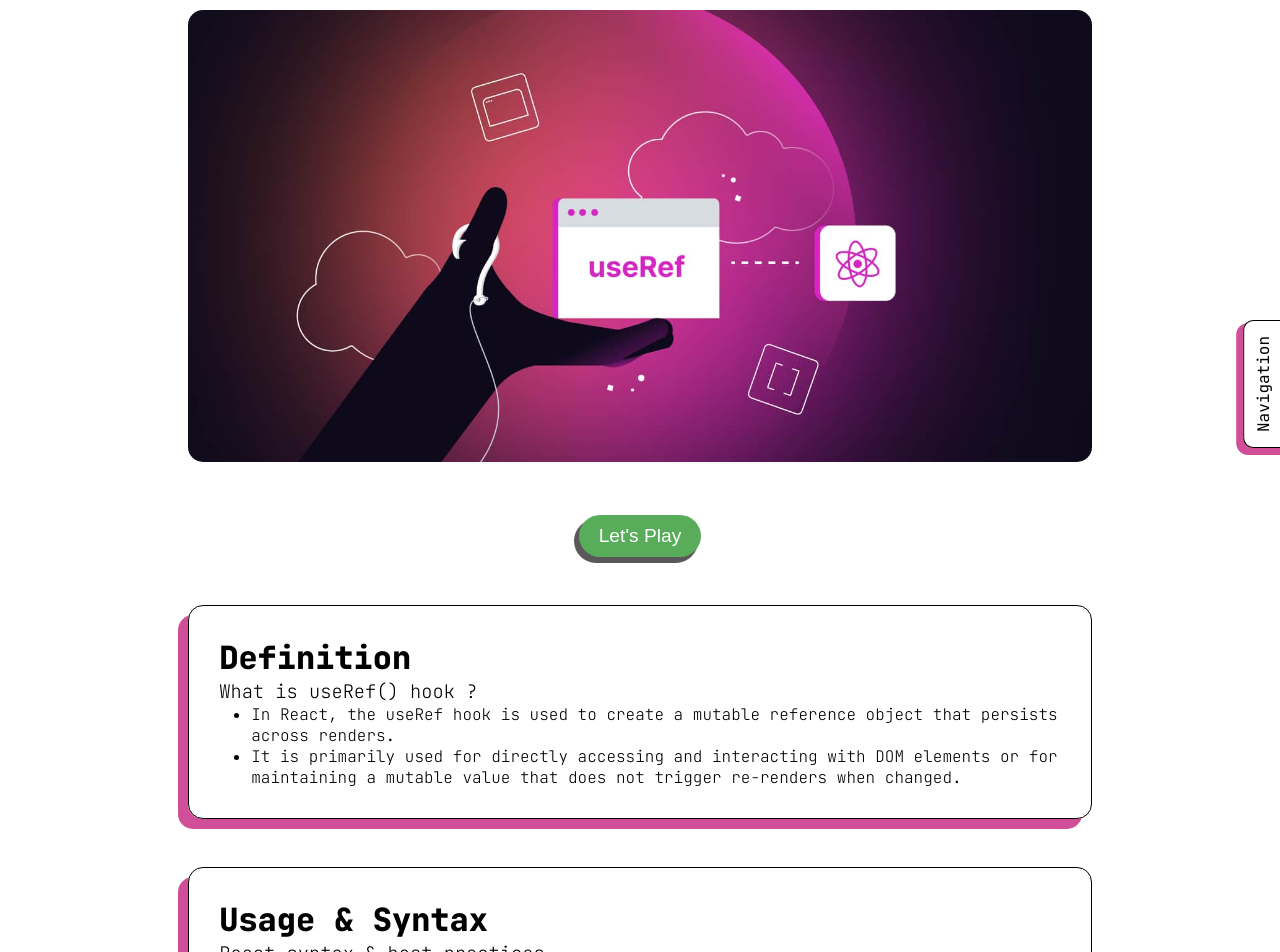
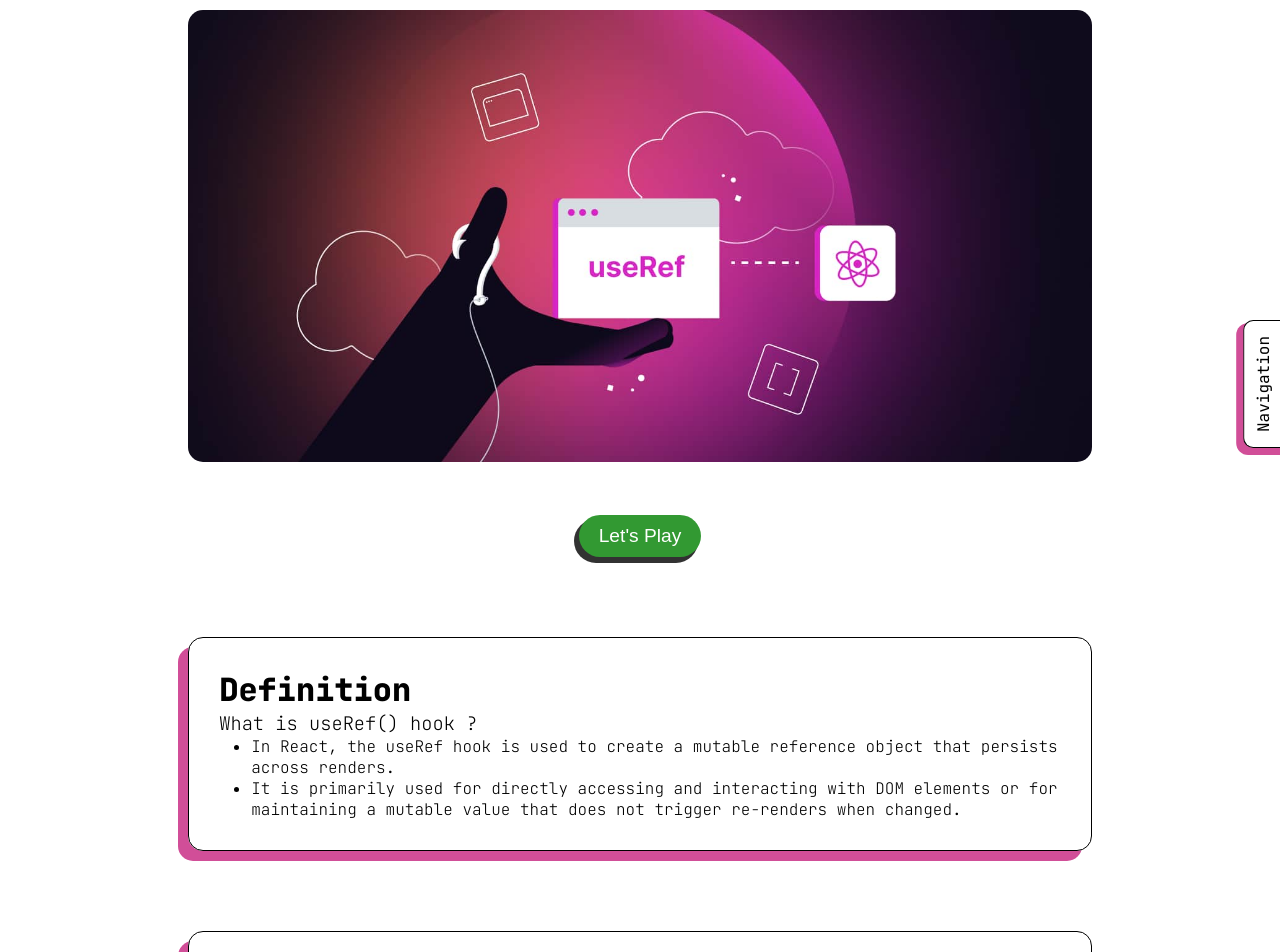
Before and after one commit to ansh-pradhan-zs/useRef-Article-Website, a Next.js app: page / in a window 1280 px wide. Shown: the top 952 px of the page. Built offline with nearby package versions, Linux system fonts and the light colour scheme.

Commit message:
changed the large margin value to 5rem instead of 3rem for better distinction between sections

```diff
--- a/components/CoolWrapper/coolwrapper.module.css
+++ b/components/CoolWrapper/coolwrapper.module.css
@@ -41,7 +41,7 @@
 }
 
 .mLarge {
-  margin-top: 3rem;
+  margin-top: 5rem;
 }
 
 /* For mobile Phones */
```
